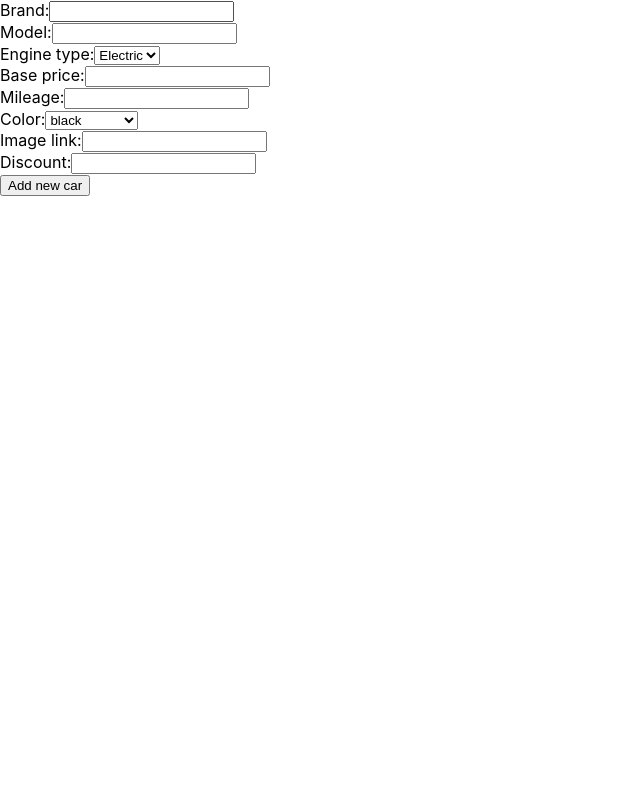
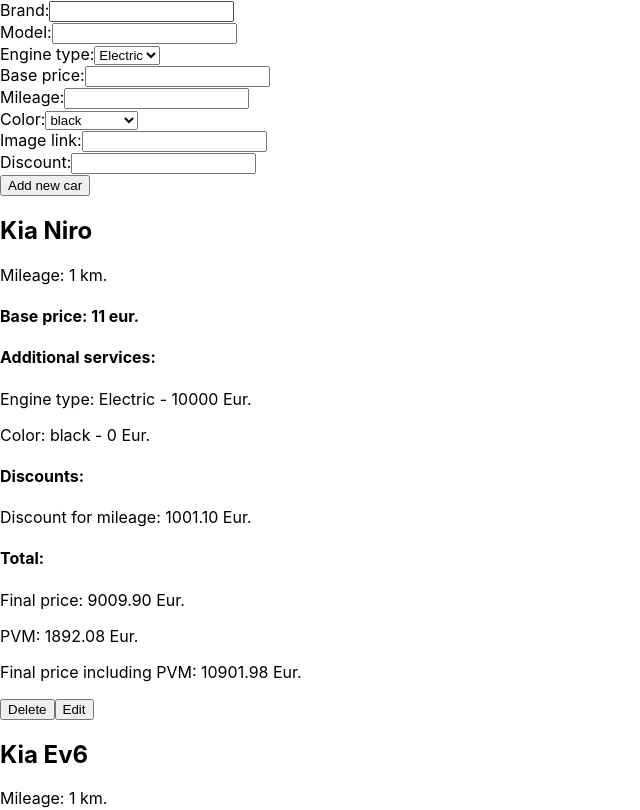
Before and after one commit to erikakasperaviciute/react-cars_task, a React (Create React App) app: page / in a window 1280 px wide. Shown: the top 810 px of the page, without its empty margins (0-640 px from the left). Built offline with nearby package versions, Linux system fonts and the light colour scheme; data requests are answered from the project's data file.

Commit message:
axios, API

```diff
--- /dev/null
+++ b/db.json
@@ -0,0 +1,34 @@
+{
+  "cars": [
+    {
+      "brand": "Kia",
+      "model": "Niro",
+      "engineType": "electric",
+      "basePrice": 11,
+      "mileage": 1,
+      "color": "black",
+      "otherColor": false,
+      "image": "",
+      "additionalEngineCost": 10000,
+      "additionalColorCost": 0,
+      "mileageDiscount": 0.1,
+      "discount": "",
+      "id": 1
+    },
+    {
+      "brand": "Kia",
+      "model": "Ev6",
+      "engineType": "electric",
+      "basePrice": 5,
+      "mileage": 1,
+      "color": "black",
+      "otherColor": false,
+      "image": "",
+      "additionalEngineCost": 10000,
+      "additionalColorCost": 0,
+      "mileageDiscount": 0.1,
+      "discount": "",
+      "id": 2
+    }
+  ]
+}
--- a/package.json
+++ b/package.json
@@ -6,6 +6,7 @@
     "@testing-library/jest-dom": "^5.17.0",
     "@testing-library/react": "^13.4.0",
     "@testing-library/user-event": "^13.5.0",
+    "axios": "^1.6.0",
     "react": "^18.2.0",
     "react-dom": "^18.2.0",
     "react-scripts": "5.0.1",
--- a/src/CarForm.js
+++ b/src/CarForm.js
@@ -1,4 +1,4 @@
-import { v4 as uuid } from "uuid";
+// import { v4 as uuid } from "uuid";
 import { useState, useEffect } from "react";
 const CarForm = (props) => {
   const { onNewCar, editCarData } = props;
@@ -81,7 +81,7 @@
     }
 
     const newCar = {
-      id: editCarData ? editCarData.id : uuid(),
+      // id: editCarData ? editCarData.id : uuid(),
       brand,
       model,
       engineType,
--- a/src/CarsPage.js
+++ b/src/CarsPage.js
@@ -1,42 +1,75 @@
-import { useState } from "react";
+import { useEffect, useState } from "react";
 import CarForm from "./CarForm";
 import CarItem from "./CarItem";
+import axios from "axios";
+import { API_URL } from "./config";
 
 function CarsPage() {
-  const carsData = [];
-  const [cars, setCars] = useState(carsData);
+  // const carsData = [];
+  const [cars, setCars] = useState([]);
   const [editCarData, setEditCarData] = useState(null);
 
-  const handleDeleteCar = (carId) => {
-    setCars((prevState) => {
-      prevState.filter((car) => car.id === carId);
-    });
-  };
+  useEffect(() => {
+    const getCars = async () => {
+      const { data } = await axios(`${API_URL}/cars`);
+      setCars(data);
+    };
+    getCars();
+  }, []);
 
-  const carsUpdateHandler = (newCar) => {
+  const carsUpdateHandler = async (newCar) => {
     if (editCarData) {
+      const { data } = await axios.put(
+        `${API_URL}/cars/${editCarData.id}`,
+        newCar
+      );
+      console.log(data);
       setCars((prevState) => {
-        const editId = newCar.id;
-        // const editIndex = cars.findIndex((car) => car.id === editId);
+        const editId = editCarData.id;
         const editIndex = prevState.findIndex((car) => car.id === editId);
         const newState = [...prevState];
-        newState[editIndex] = newCar;
+        newState[editIndex] = data;
         return newState;
       });
       setEditCarData(null);
     } else {
-      setCars((prevState) => [newCar, ...prevState]);
+      const { data } = await axios.post(`${API_URL}/cars`, newCar);
+      setCars((prevState) => [data, ...prevState]);
     }
   };
 
+  const handleDeleteCar = (carId) => {
+    axios.delete(`${API_URL}/cars/${carId}`);
+    setCars((prevState) => {
+      return prevState.filter((car) => car.id !== carId);
+    });
+  };
+
+  // const carsUpdateHandler = (newCar) => {
+  //   if (editCarData) {
+  //     setCars((prevState) => {
+  //       const editId = newCar.id;
+  //       // const editIndex = cars.findIndex((car) => car.id === editId);
+  //       const editIndex = prevState.findIndex((car) => car.id === editId);
+  //       const newState = [...prevState];
+  //       newState[editIndex] = newCar;
+  //       return newState;
+  //     });
+  //     setEditCarData(null);
+  //   } else {
+  //     setCars((prevState) => [newCar, ...prevState]);
+  //   }
+  // };
+
   const editCarHandler = (carId) => {
     const carToEdit = cars.find((car) => car.id === carId);
+    console.log(carId);
     setEditCarData(carToEdit);
   };
 
-  const carsListElement = cars.map((car, index) => (
+  const carsListElement = cars.map((car) => (
     <CarItem
-      key={index}
+      key={car.id}
       data={car}
       onDelete={handleDeleteCar}
       onEdit={editCarHandler}
--- /dev/null
+++ b/src/config.js
@@ -0,0 +1,2 @@
+const PORT = 3000;
+export const API_URL = `http://localhost:${PORT}`;
```
Also changed, not shown: 1 other file (tests, documents, lock files or other folders).
